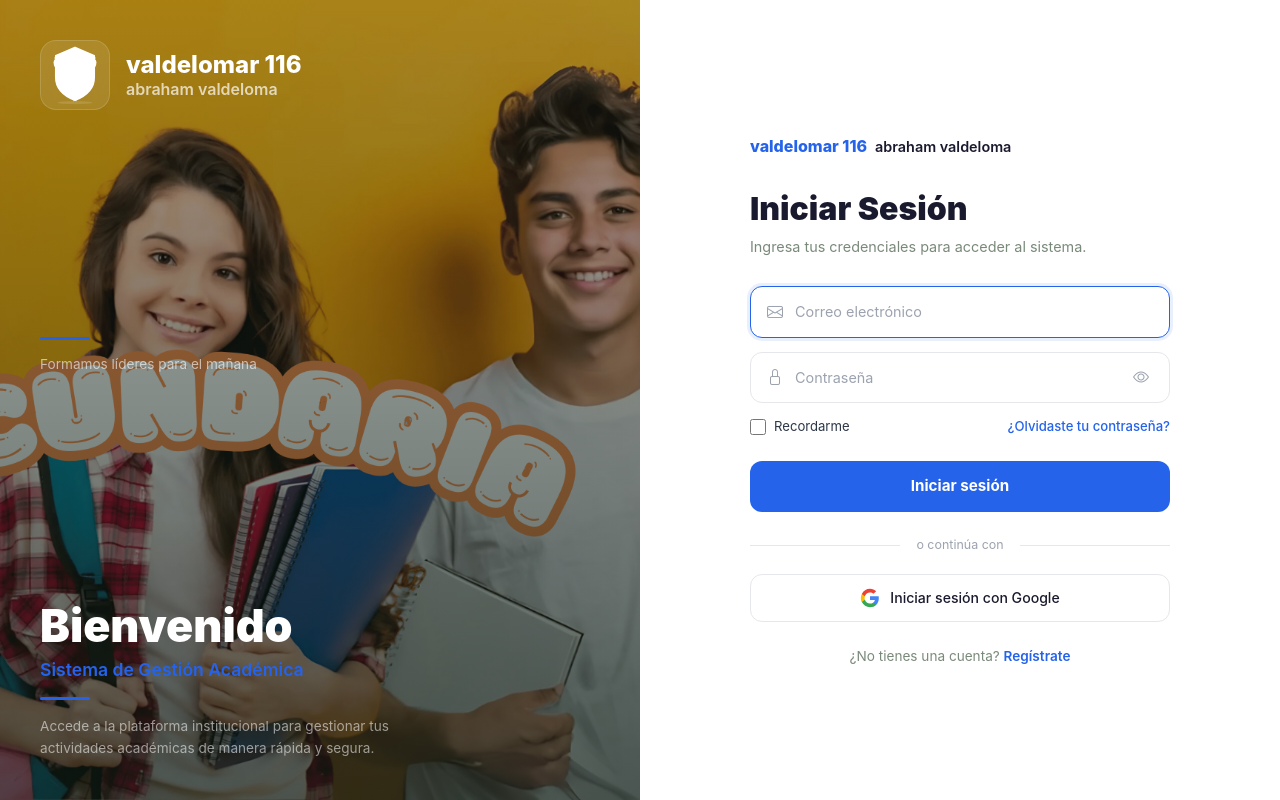
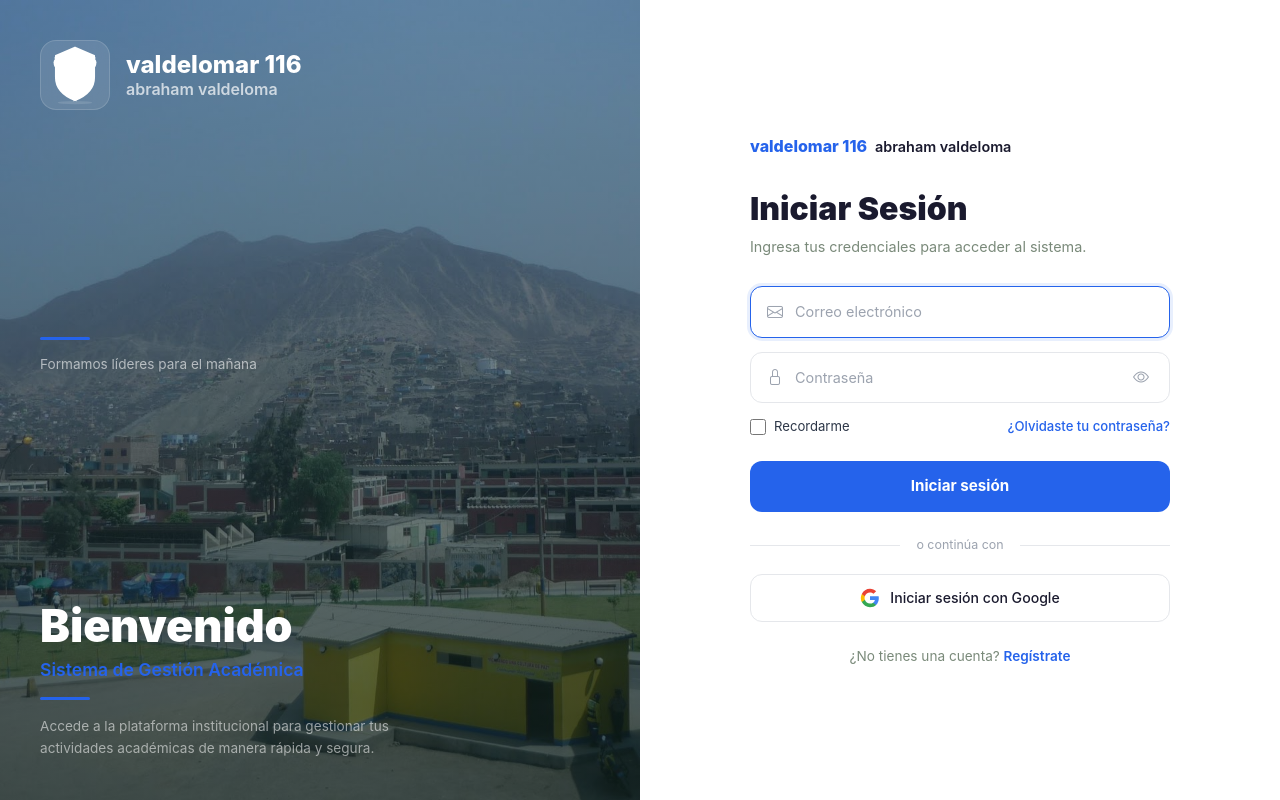
Before and after one commit to Pierxsss7/sistema-escolar-valdelomar, a Django app: page / in a window 1280 px wide. Run offline with Django 5.2, Linux system fonts and the light colour scheme.

Commit message:
fix: use real school photo from institutional blog, not stock image

```diff
--- a/static/css/styles.css
+++ b/static/css/styles.css
@@ -368,7 +368,7 @@ body {
 .login-left {
     flex: 0 0 50%;
     position: relative;
-    background: url('/static/img/colegio.png') center center / cover no-repeat;
+    background: url('/static/img/colegio.jpg') center center / cover no-repeat;
     display: flex;
     align-items: flex-end;
     overflow: hidden;
```
Also changed, not shown: static/img/colegio.jpg, static/img/colegio.png (deleted).
